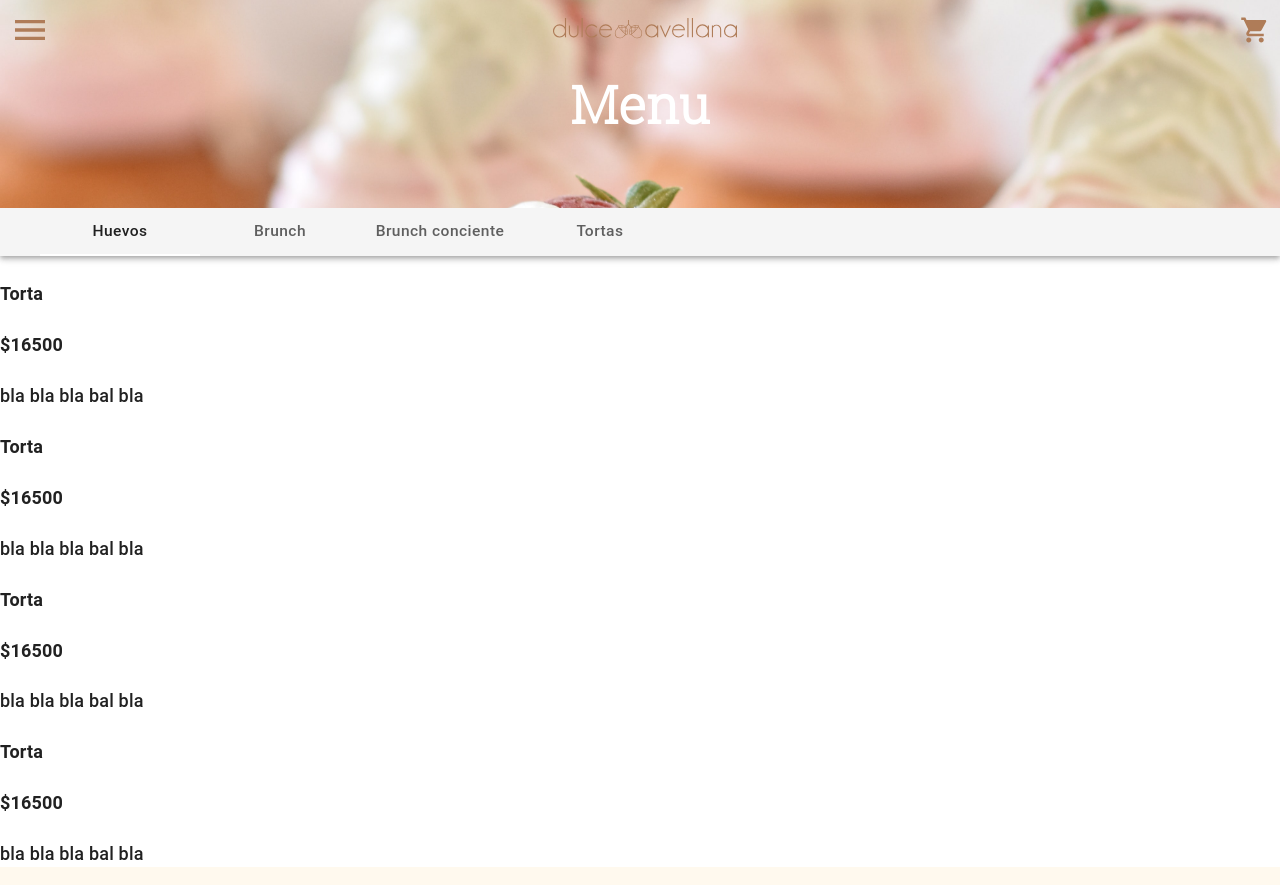
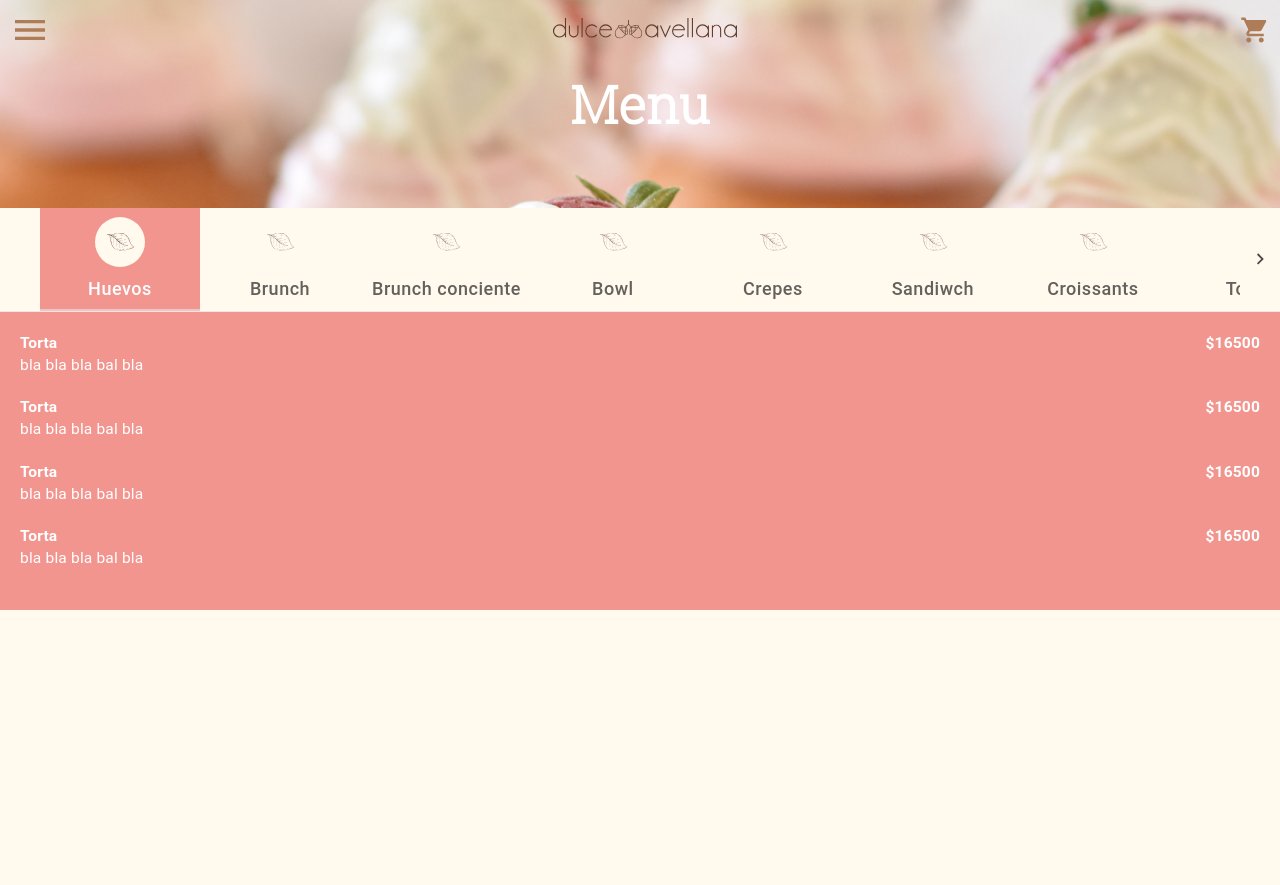
Before and after one commit to sertrah/dulce-project, a Next.js app: page /menu in a window 1280 px wide. After the commit the page ends 800 px from the top, so only its background shows below. Built offline with nearby package versions, Linux system fonts and the light colour scheme.

Commit message:
Added menu page

```diff
--- a/components/theme.js
+++ b/components/theme.js
@@ -32,6 +32,33 @@ const theme = createTheme({
       textTransform: 'none'
     }
   },
+  overrides: {
+    MuiTabs: {
+      root: {
+        borderBottom: '1px solid #e8e8e8',
+        backgroundColor: '#FFF9EE',
+      },
+      indicator: {
+        backgroundColor: '#F4C2C2',
+      },
+    },
+    MuiTab: {
+      root: {
+        textTransform: 'none',
+        minWidth: 72,
+        fontWeight: 500,
+        fontSize: 18,
+        '&$selected': {
+          color: '#fff',
+          backgroundColor: '#F4C2C2',
+          fontWeight: 500,
+        },
+        '&:focus': {
+          color: '#fff',
+        },
+      },
+    },
+  },
 });
 
 export default theme;
--- a/pages/menu.js
+++ b/pages/menu.js
@@ -7,7 +7,10 @@ import MenuTabs from "../viewLayer/Menu/compoenets/Tabs";
 
 export default function Home() {
   const menuDetails = {
-    titles: ["Huevos", "Brunch", "Brunch conciente", "Tortas"],
+    titles: ["Huevos", "Brunch", "Brunch conciente", "Bowl", "Crepes", "Sandiwch", "Croissants", "Tortas", "Postres", "Bebidas Calientes", "Bebidas Fria"],
+    colors: ["#F2958F", "#C094D7", "#94d7a5", "#d79494"],
+    icons: ["egg", "egg", "egg", "egg", "egg", "egg", "egg", "egg", "egg", "egg", "egg"],
+    bgImages: ["/images/menu/menu-1.jpg", "/images/menu/menu-2.jpg", "/images/menu/menu-3.jpg", "/images/menu/menu-4.jpg", "/images/menu/menu-5.jpg", "/images/menu/menu-6.jpg", "/images/menu/menu-7.jpg", "/images/menu/menu-8.jpg", "/images/menu/menu-9.jpg", "/images/menu/menu-10.jpg", "/images/menu/menu-11.jpg"],
     products: [
       [
         { name: "Torta", description: "bla bla bla bal bla ", price: "16", decimalPrice: "500" },
@@ -35,6 +38,28 @@ export default function Home() {
       ],
     ],
   };
+
+  const menuDetails2 = {
+    titles: ["Huevos", "Brunch", "Brunch conciente", "Bowl", "Crepes", "Sandiwch", "Croissants", "Tortas", "Postres", "Bebidas Calientes", "Bebidas Fria"],
+    products: [
+      {
+        color: "#F2958F",
+        icon: "🥚",
+        bgImage: "https://images.unsplash.com/photo-1518791841217-8f162f1e1131?ixlib=rb-1.2.1&ixid=eyJhcHBfaWQiOjEyMDd9&auto=format&fit=crop&w=800&q=60",
+        items: [
+          { name: "Torta", description: "bla bla bla bal bla ", price: "16", decimalPrice: "500" }
+        ]
+      },
+      {
+        color: "#C094D7",
+        icon: "ICONBRUNCH",
+        bgImage: "https://images.unsplash.com/photo-1518791841217-8f162f1e1131?ixlib=rb-1.2.1&ixid=eyJhcHBfaWQiOjEyMDd9&auto=format&fit=crop&w=800&q=60",
+        items: [
+          { name: "Brunch", description: "bla bla bla bal bla ", price: "16", decimalPrice: "500" }
+        ]
+      },
+    ]
+  }
   return (
     <motion.div animate={{ opacity: 1 }} initial={{ opacity: 0 }}>
       <Head>
--- /dev/null
+++ b/styles/Menu.module.scss
@@ -0,0 +1,42 @@
+.tabs{
+    background-color: #F4C2C2;
+    .tabsHeader{
+        box-shadow: none;
+    }
+    .tabsItem{
+        svg{
+            width: 5rem;
+            height: 5rem;
+            background: var(--yellow-light);
+            padding: 1rem;
+            border-radius: 50%;
+        }
+        &::after{
+            content: attr(attr-color);
+        }
+    }
+    .tabPanel{
+        padding: 2rem;
+    }
+}
+
+.menuOption{
+    color: #fff;
+    .menuOptionContent{
+        margin-bottom: 2rem;
+    }
+    .menuTitle{
+        display: flex;
+        justify-content: space-between;
+        width: 100%;
+        position: relative;
+        h4 {
+            margin: 0;
+            position: relative;
+            z-index: 2;
+        }
+    }
+    .menuDescription{
+        margin: 0;
+    }
+}
--- a/viewLayer/Menu/compoenets/MenuOptions.js
+++ b/viewLayer/Menu/compoenets/MenuOptions.js
@@ -1,19 +1,20 @@
 import React from "react";
 import PropTypes from "prop-types";
+import style from "../../../styles/Menu.module.scss";
 
 const MenuOptions = ({ products }) => {
   return (
-    <div className="menuOption">
+    <div className={style.menuOption}>
       {products.map((product, index) => (
-        <div className="menuOptionContent" key={`menuOption-${product.name}-${index}`}>
-          <div>
+        <div className={style.menuOptionContent} key={`menuOption-${product.name}-${index}`}>
+          <div className={style.menuTitle}>
             <h4>{product.name}</h4>
             <h4>
               ${product.price}
               <span>{product.decimalPrice}</span>
             </h4>
           </div>
-          <p>{product.description}</p>
+          <p className={style.menuDescription}>{product.description}</p>
         </div>
       ))}
     </div>
--- a/viewLayer/Menu/compoenets/Tabs.js
+++ b/viewLayer/Menu/compoenets/Tabs.js
@@ -4,25 +4,24 @@ import { makeStyles } from "@material-ui/core/styles";
 import AppBar from "@material-ui/core/AppBar";
 import Tabs from "@material-ui/core/Tabs";
 import Tab from "@material-ui/core/Tab";
-import Typography from "@material-ui/core/Typography";
 import MenuOptions from "./MenuOptions";
+import Hoja from "../../../public/img/Hoja.svg";
+import styles from "../../../styles/Menu.module.scss";
 
 function TabPanel(props) {
-  const { children, value, index, ...other } = props;
+  const { children, value, index, color, ...other } = props;
 
   return (
     <div
       role="tabpanel"
       hidden={value !== index}
+      style={{ backgroundColor: value === index && color }}
       id={`scrollable-auto-tabpanel-${index}`}
       aria-labelledby={`scrollable-auto-tab-${index}`}
+      className={styles.tabPanel}
       {...other}
     >
-      {value === index && (
-        <p p={3}>
-          <Typography>{children}</Typography>
-        </p>
-      )}
+      {value === index && <div>{children}</div>}
     </div>
   );
 }
@@ -31,6 +30,7 @@ TabPanel.propTypes = {
   children: PropTypes.node,
   index: PropTypes.any.isRequired,
   value: PropTypes.any.isRequired,
+  color: PropTypes.string.isRequired,
 };
 
 function a11yProps(index) {
@@ -49,7 +49,6 @@ const useStyles = makeStyles((theme) => ({
 }));
 
 function MenuTabs({ menuDetails }) {
-  const classes = useStyles();
   const [activeNumberTab, setActiveNumberTab] = React.useState(0);
 
   const handleChange = (event, newValue) => {
@@ -57,8 +56,8 @@ function MenuTabs({ menuDetails }) {
   };
 
   return (
-    <div className={classes.root}>
-      <AppBar position="static" color="default">
+    <div className={styles.tabs}>
+      <AppBar className={styles.tabsHeader} position="static" color="default">
         <Tabs
           value={activeNumberTab}
           onChange={handleChange}
@@ -66,24 +65,23 @@ function MenuTabs({ menuDetails }) {
           scrollButtons="on"
           aria-label="Esta es la seccion que tiene el menu, has click en el menu que deseas mas informacion"
         >
-{/*           EL TAB DE CADA PESTA:A
- */}          {menuDetails.titles.map((option, index) => (
+          {/*           EL TAB DE CADA PESTA:A
+           */}{" "}
+          {menuDetails.titles.map((option, index) => (
             <Tab
               key={`menuTabs-${index}`}
               label={option}
+              icon={<Hoja />}
+              style={{ backgroundColor: activeNumberTab === index && menuDetails.colors[index] }}
+              className={styles.tabsItem}
               {...a11yProps(index)}
             />
           ))}
-
         </Tabs>
       </AppBar>
-  {/*  ACA se muestra lo que se selecciona en cada pesta;a */}
+      {/*  ACA se muestra lo que se selecciona en cada pesta;a */}
       {menuDetails.products.map((option, index) => (
-        <TabPanel
-          key={`menuOptions-${index}`}
-          value={activeNumberTab}
-          index={index}
-        >
+        <TabPanel key={`menuOptions-${index}`} value={activeNumberTab} index={index} color={menuDetails.colors[index]}>
           <MenuOptions products={option} />
         </TabPanel>
       ))}
@@ -93,6 +91,6 @@ function MenuTabs({ menuDetails }) {
 
 MenuTabs.propTypes = {
   menuDetails: PropTypes.array.isRequired,
-}
+};
 
 export default MenuTabs;
```
Also changed, not shown: .eslintrc.js (deleted), 1 other file (tests, documents, lock files or other folders).
